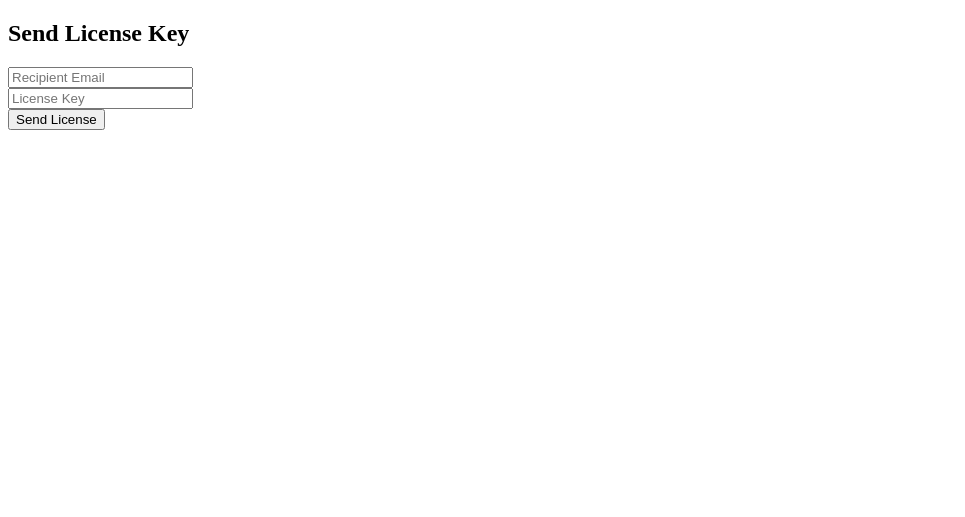
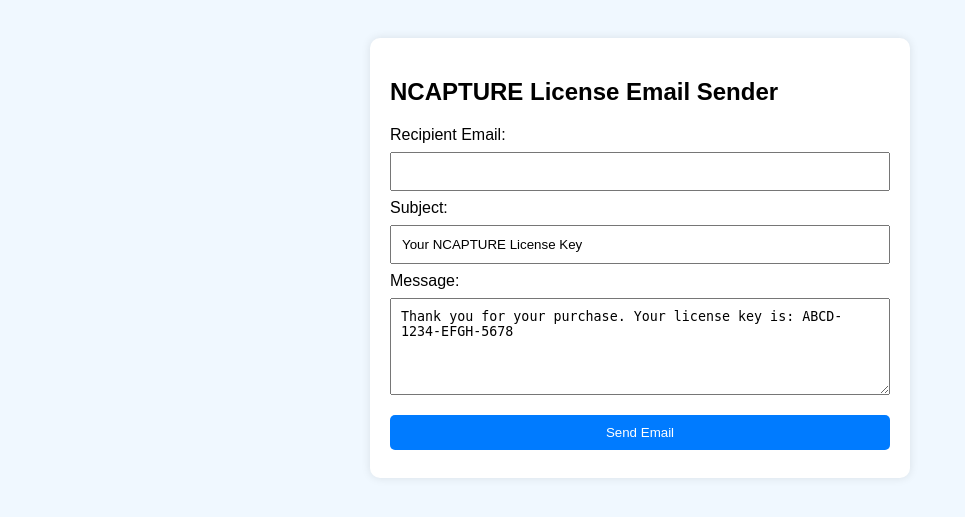
Before and after one commit to Nath141jkn/ncapture-website, a Flask app: page / in a window 1280 px wide. Shown: the top 517 px of the page, without its empty margins (0-965 px from the left). Run offline with Flask 3, Linux system fonts and the light colour scheme.

Commit message:
form.html

```diff
--- a/templates/form.html
+++ b/templates/form.html
@@ -1,14 +1,51 @@
 <!DOCTYPE html>
-<html>
+<html lang="en">
 <head>
-  <title>NCAPTURE License Sender</title>
+  <meta charset="UTF-8">
+  <title>NCAPTURE License Key Sender</title>
+  <style>
+    body {
+      font-family: Arial, sans-serif;
+      background: #f0f8ff;
+      padding: 30px;
+    }
+    .container {
+      background: white;
+      padding: 20px;
+      max-width: 500px;
+      margin: auto;
+      box-shadow: 0 0 10px rgba(0,0,0,0.1);
+      border-radius: 10px;
+    }
+    input, textarea, button {
+      width: 100%;
+      padding: 10px;
+      margin: 8px 0;
+      box-sizing: border-box;
+    }
+    button {
+      background: #007BFF;
+      color: white;
+      border: none;
+      border-radius: 5px;
+    }
+  </style>
 </head>
 <body>
-  <h2>Send License Key</h2>
-  <form action="/send" method="get">
-    <input type="email" name="to" placeholder="Recipient Email" required><br>
-    <input type="text" name="key" placeholder="License Key" required><br>
-    <input type="submit" value="Send License">
-  </form>
+  <div class="container">
+    <h2>NCAPTURE License Email Sender</h2>
+    <form method="POST">
+      <label for="to">Recipient Email:</label>
+      <input type="email" id="to" name="to" required>
+
+      <label for="subject">Subject:</label>
+      <input type="text" id="subject" name="subject" value="Your NCAPTURE License Key" required>
+
+      <label for="content">Message:</label>
+      <textarea id="content" name="content" rows="5">Thank you for your purchase. Your license key is: ABCD-1234-EFGH-5678</textarea>
+
+      <button type="submit">Send Email</button>
+    </form>
+  </div>
 </body>
 </html>
```
